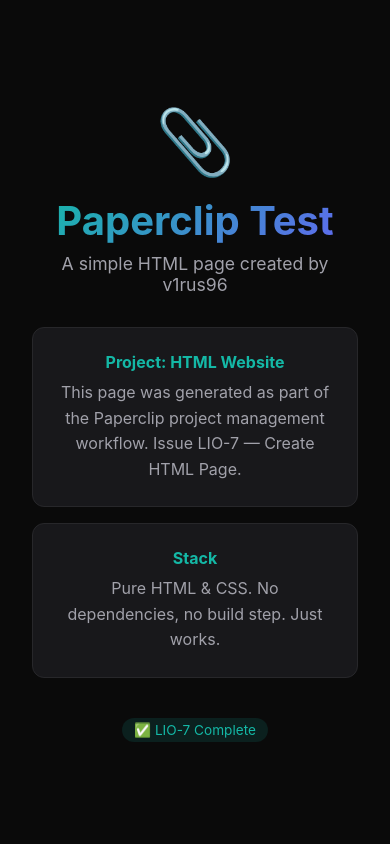
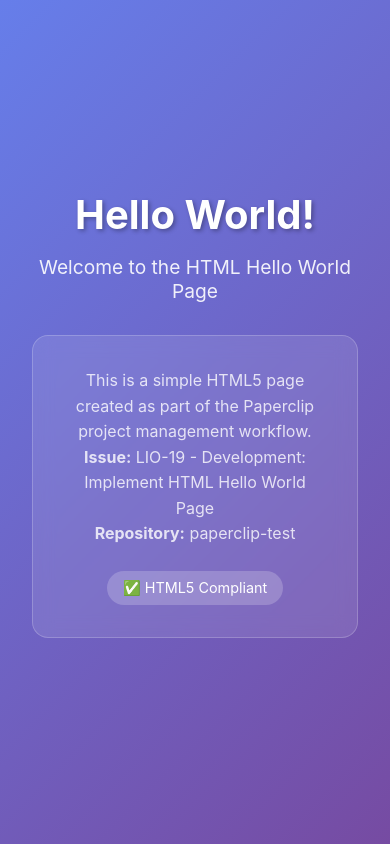
Before and after one commit to v1rus96/paperclip-test, a plain HTML site: page index.html in a window 390 px wide. Drawn offline with Linux system fonts and the light colour scheme.

Commit message:
Implement HTML Hello World page (LIO-19)
- Create index.html with proper HTML5 structure
- Include 'Hello World' message prominently displayed
- Ensure valid HTML5 semantics with semantic elements
- Add responsive design and modern styling
- Complete implementation per acceptance criteria

```diff
--- a/index.html
+++ b/index.html
@@ -3,7 +3,7 @@
 <head>
     <meta charset="UTF-8">
     <meta name="viewport" content="width=device-width, initial-scale=1.0">
-    <title>Paperclip Test</title>
+    <title>Hello World</title>
     <style>
         * {
             margin: 0;
@@ -13,8 +13,8 @@
 
         body {
             font-family: -apple-system, BlinkMacSystemFont, 'Segoe UI', Roboto, sans-serif;
-            background: #0a0a0a;
-            color: #e4e4e7;
+            background: linear-gradient(135deg, #667eea 0%, #764ba2 100%);
+            color: #ffffff;
             min-height: 100vh;
             display: flex;
             align-items: center;
@@ -23,78 +23,71 @@
 
         .container {
             text-align: center;
-            max-width: 600px;
+            max-width: 800px;
             padding: 2rem;
         }
 
-        .logo {
+        h1 {
             font-size: 4rem;
+            font-weight: 700;
             margin-bottom: 1rem;
-        }
-
-        h1 {
-            font-size: 2.5rem;
-            font-weight: 700;
-            background: linear-gradient(135deg, #14b8a6, #6366f1);
-            -webkit-background-clip: text;
-            -webkit-text-fill-color: transparent;
-            background-clip: text;
-            margin-bottom: 0.5rem;
+            text-shadow: 2px 2px 4px rgba(0, 0, 0, 0.3);
         }
 
         .subtitle {
-            font-size: 1.1rem;
-            color: #a1a1aa;
+            font-size: 1.5rem;
+            opacity: 0.9;
             margin-bottom: 2rem;
         }
 
         .card {
-            background: #18181b;
-            border: 1px solid #27272a;
-            border-radius: 12px;
-            padding: 1.5rem;
-            margin-bottom: 1rem;
+            background: rgba(255, 255, 255, 0.1);
+            backdrop-filter: blur(10px);
+            border: 1px solid rgba(255, 255, 255, 0.2);
+            border-radius: 16px;
+            padding: 2rem;
+            margin: 1rem 0;
         }
 
-        .card h2 {
+        .info {
             font-size: 1rem;
-            color: #14b8a6;
-            margin-bottom: 0.5rem;
-        }
-
-        .card p {
-            color: #a1a1aa;
+            opacity: 0.8;
             line-height: 1.6;
         }
 
         .badge {
             display: inline-block;
-            background: #14b8a620;
-            color: #14b8a6;
-            padding: 0.25rem 0.75rem;
+            background: rgba(255, 255, 255, 0.2);
+            padding: 0.5rem 1rem;
             border-radius: 999px;
-            font-size: 0.85rem;
+            font-size: 0.9rem;
             margin-top: 1.5rem;
+        }
+
+        @media (max-width: 600px) {
+            h1 {
+                font-size: 2.5rem;
+            }
+            .subtitle {
+                font-size: 1.2rem;
+            }
         }
     </style>
 </head>
 <body>
-    <div class="container">
-        <div class="logo">📎</div>
-        <h1>Paperclip Test</h1>
-        <p class="subtitle">A simple HTML page created by v1rus96</p>
+    <main class="container">
+        <h1>Hello World!</h1>
+        <p class="subtitle">Welcome to the HTML Hello World Page</p>
 
-        <div class="card">
-            <h2>Project: HTML Website</h2>
-            <p>This page was generated as part of the Paperclip project management workflow. Issue LIO-7 — Create HTML Page.</p>
-        </div>
+        <section class="card">
+            <div class="info">
+                <p>This is a simple HTML5 page created as part of the Paperclip project management workflow.</p>
+                <p><strong>Issue:</strong> LIO-19 - Development: Implement HTML Hello World Page</p>
+                <p><strong>Repository:</strong> paperclip-test</p>
+            </div>
 
-        <div class="card">
-            <h2>Stack</h2>
-            <p>Pure HTML &amp; CSS. No dependencies, no build step. Just works.</p>
-        </div>
-
-        <span class="badge">✅ LIO-7 Complete</span>
-    </div>
+            <div class="badge">✅ HTML5 Compliant</div>
+        </section>
+    </main>
 </body>
 </html>
```
